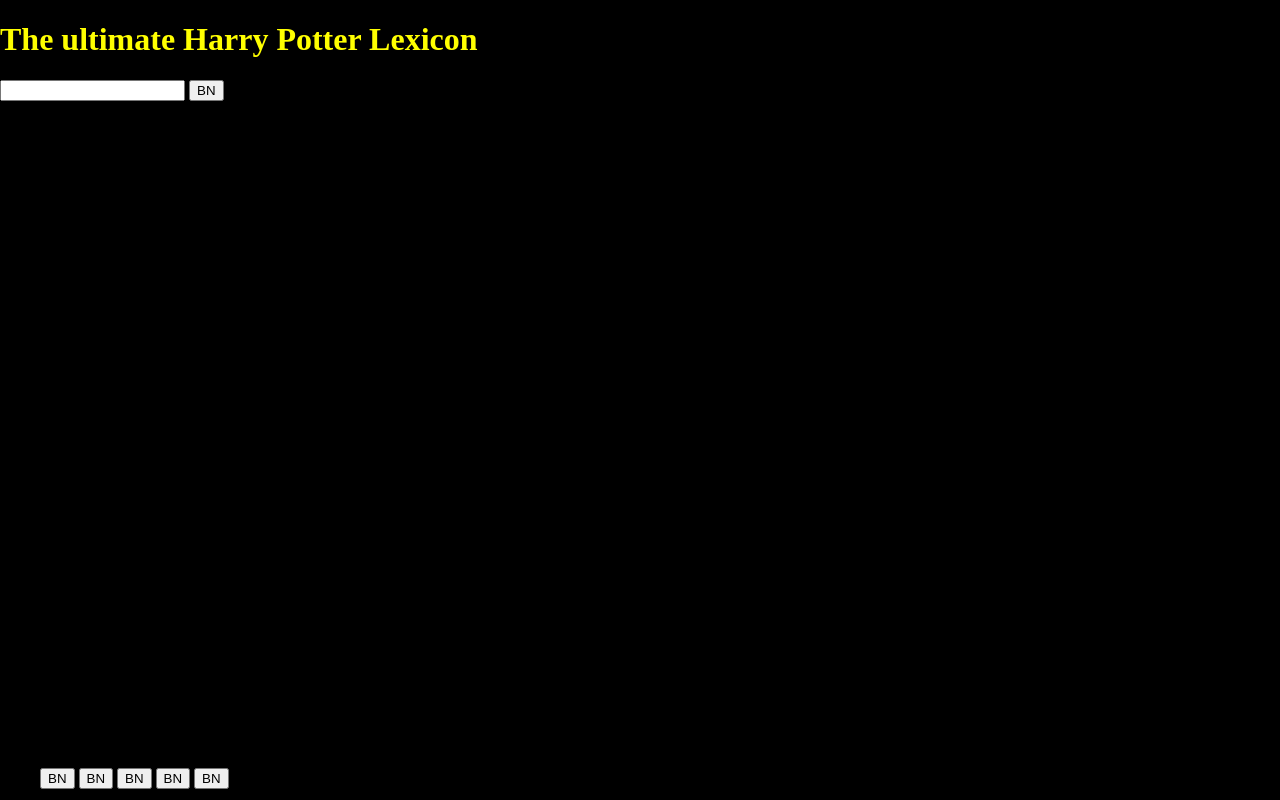
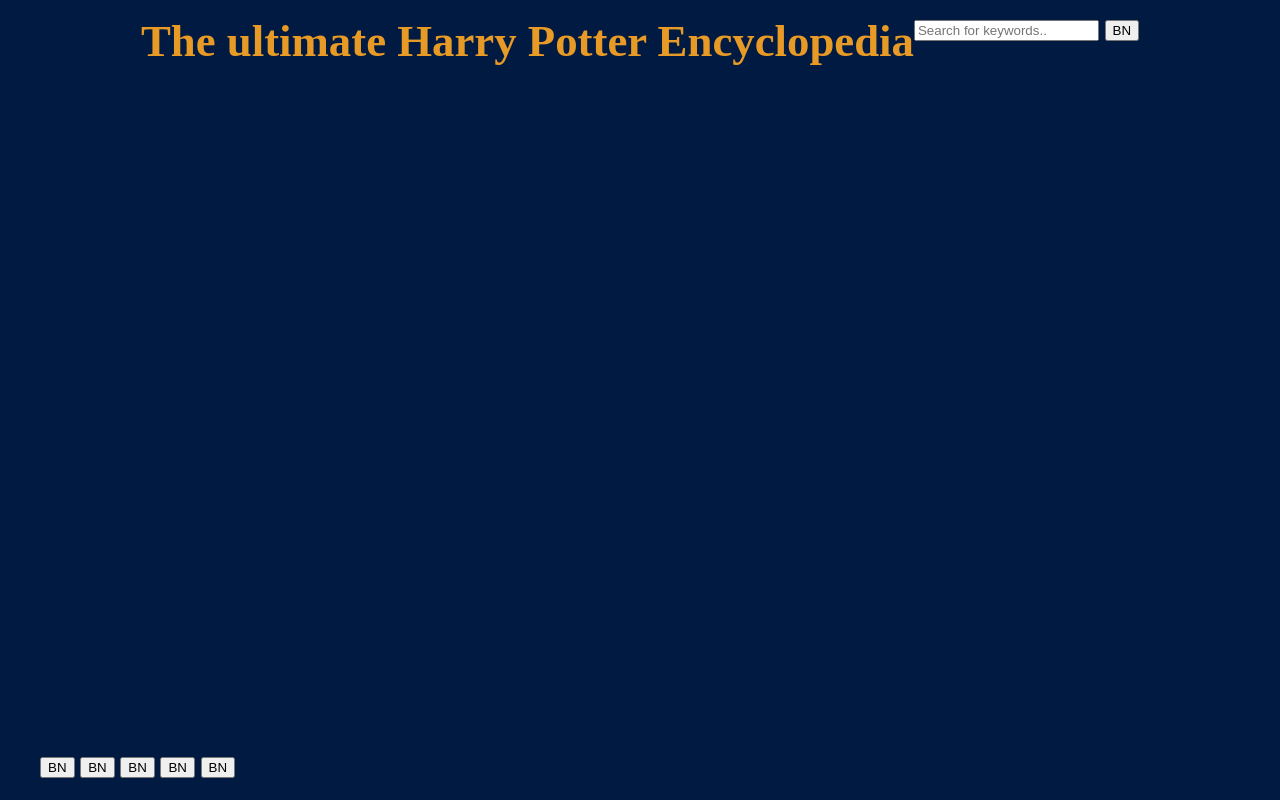
Before and after one commit to HannaSophia-92/harry-potter-app, a website with bundled scripts: page index.html in a window 1280 px wide. Built offline with nearby package versions, Linux system fonts and the light colour scheme; no server answers.

Commit message:
Add styles

```diff
--- a/index.html
+++ b/index.html
@@ -4,16 +4,16 @@
     <meta charset="UTF-8" />
     <meta http-equiv="X-UA-Compatible" content="IE=edge" />
     <meta name="viewport" content="width=device-width, initial-scale=1.0" />
-    <title>Harry Potter</title>
+    <title>Harry Potter Lexicon</title>
     <script defer type="module" src="./index.js"></script>
     <link rel="stylesheet" href="./styles.css">
   </head>
   <body>
-    <header>
-      <h1>The ultimate Harry Potter Lexicon</h1>
+    <header class="header">
+      <h1>The ultimate Harry Potter Encyclopedia</h1>
       <div>
         <label for="search_bar"></label>
-        <input type="text" id="search_bar" aria-label="Search bar">
+        <input type="text" id="search_bar" placeholder="Search for keywords.."><aria-label="Search-bar">
         <button>BN</button>
       </div>
     </header>
--- a/styles.css
+++ b/styles.css
@@ -1,15 +1,21 @@
+@import "./styles/header.css";
+
 * {
     box-sizing: border-box;
+    margin: 0;
 }
 
 body{
     margin: 0 auto;
-    background-color: black;
+    background-color: #011A42;
     display: grid;
-    color: yellow;
+    color: #E89A26;
     grid-template-rows: 160px auto 48px;
     height: 100vh;
+    font-family: Harry P;
+    font-size: 1.4rem;
 }
+
 
 .main {
     overflow-y: auto;
--- /dev/null
+++ b/styles/header.css
@@ -0,0 +1,9 @@
+.header {
+    padding: 5px;
+    margin: 10px;
+    display: flex;
+    flex-wrap: wrap;
+    justify-content: center;
+
+
+}
```
Also changed, not shown: HARRYP__.TTF (added), 1 other file.
